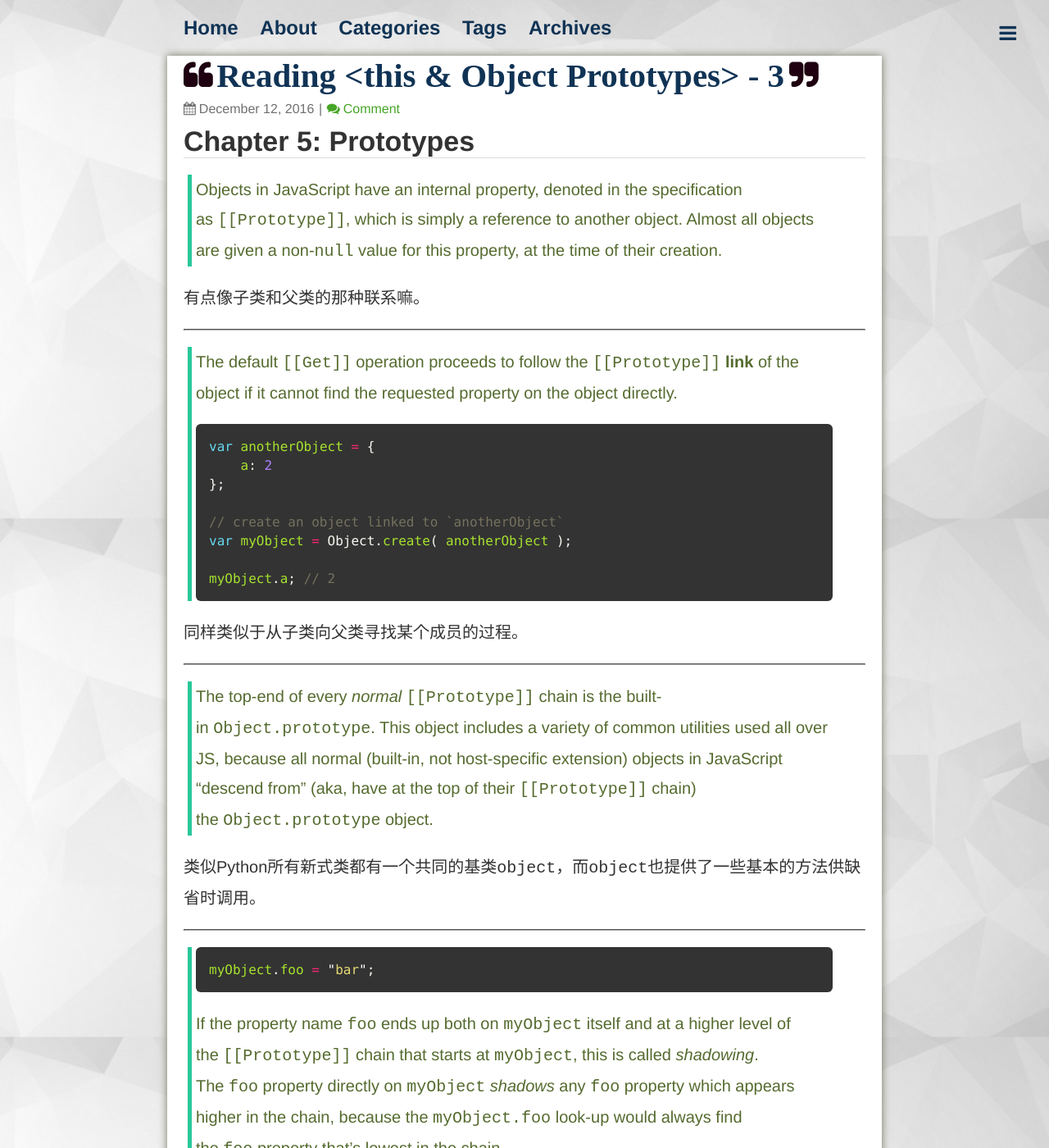
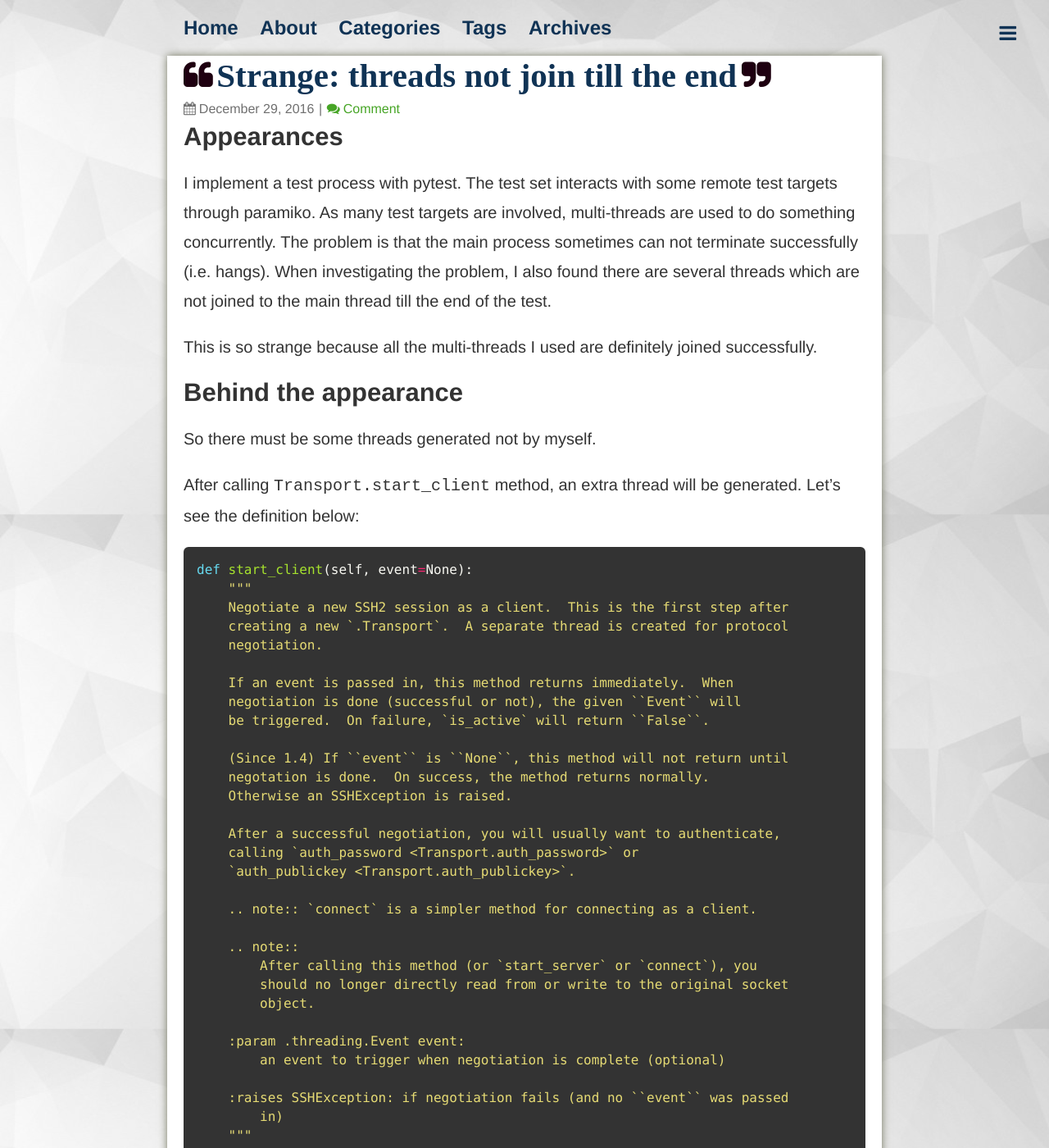
Before and after one commit to cuyu/cuyu.github.io, a Jekyll site: the page built from index.html, in a window 1280 px wide and 1400 px high. Shown: the whole window at 82% size. Built offline with Jekyll 4.4.1, drawn with Linux system fonts in a browser that asks for light colours; nearby versions of some CDN libraries; the list of posts is cut into pages by our own code; comment, search, counter and statistics services are not loaded; some of the changed text lies outside the part shown.

Commit message:
New post.

````diff
--- /dev/null
+++ b/_posts/2016-12-29-Strange:-threads-not-join-till-the-end.md
@@ -0,0 +1,86 @@
+---
+layout: post
+title: "Strange: threads not join till the end"
+category: Python
+tags: [坑, paramiko]
+date: 2016-12-29
+---
+
+### Appearances
+
+I implement a test process with pytest. The test set interacts with some remote test targets through paramiko. As many test targets are involved, multi-threads are used to do something concurrently. The problem is that the main process sometimes can not terminate successfully (i.e. hangs). When investigating the problem, I also found there are several threads which are not joined to the main thread till the end of the test.
+
+This is so strange because all the multi-threads I used are definitely joined successfully.
+
+### Behind the appearance
+
+So there must be some threads generated not by myself.
+
+After calling `Transport.start_client` method, an extra thread will be generated. Let's see the definition below:
+
+```python
+def start_client(self, event=None):
+    """
+    Negotiate a new SSH2 session as a client.  This is the first step after
+    creating a new `.Transport`.  A separate thread is created for protocol
+    negotiation.
+
+    If an event is passed in, this method returns immediately.  When
+    negotiation is done (successful or not), the given ``Event`` will
+    be triggered.  On failure, `is_active` will return ``False``.
+
+    (Since 1.4) If ``event`` is ``None``, this method will not return until
+    negotation is done.  On success, the method returns normally.
+    Otherwise an SSHException is raised.
+
+    After a successful negotiation, you will usually want to authenticate,
+    calling `auth_password <Transport.auth_password>` or
+    `auth_publickey <Transport.auth_publickey>`.
+
+    .. note:: `connect` is a simpler method for connecting as a client.
+
+    .. note::
+        After calling this method (or `start_server` or `connect`), you
+        should no longer directly read from or write to the original socket
+        object.
+
+    :param .threading.Event event:
+        an event to trigger when negotiation is complete (optional)
+
+    :raises SSHException: if negotiation fails (and no ``event`` was passed
+        in)
+    """
+    self.active = True
+    if event is not None:
+        # async, return immediately and let the app poll for completion
+        self.completion_event = event
+        self.start()
+        return
+
+    # synchronous, wait for a result
+    self.completion_event = event = threading.Event()
+    self.start()
+    while True:
+        event.wait(0.1)
+        if not self.active:
+            e = self.get_exception()
+            if e is not None:
+                raise e
+            raise SSHException('Negotiation failed.')
+        if event.is_set():
+            break
+```
+
+And look at the class inheritance of `Transport`:
+
+```python
+class Transport (threading.Thread, ClosingContextManager):
+```
+
+So the truth is that **each paramiko connection will generate an individual thread and this thread lasts all the life period of the paramiko object!**
+
+BTW, a known bug of paramiko is the termination of the main thread may cause the Transport threads throw exceptions like below:
+
+```
+Exception in thread Thread-24 (most likely raised during interpreter shutdown):Exception in thread Thread-17 (most likely raised during interpreter shutdown):
+```
````
Also changed, not shown: _posts/2016-12-07-Reading-<this-&-Object-Prototypes>---1.md (+5 -0 lines).
